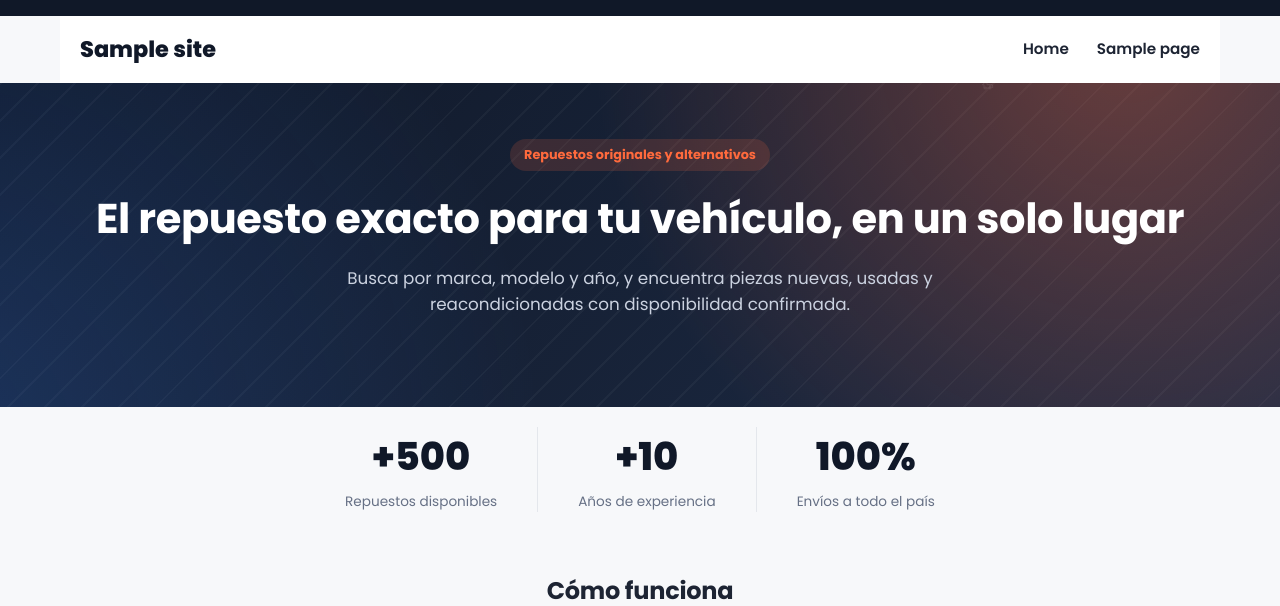
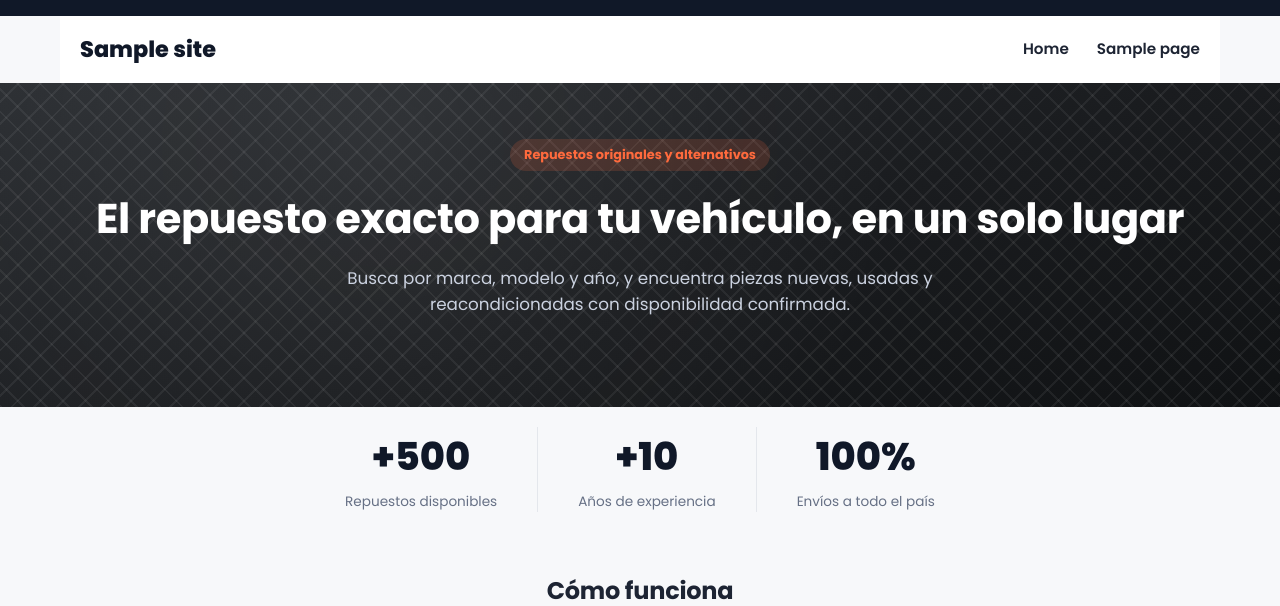
Before and after one commit to enma-21/deafaul, a WordPress theme: template wp-content/themes/m2base-repuestos-theme/front-page.php in a window 1280 px wide. Shown: the top 606 px of the page. Run offline with PHP 8.4 and a stand-in for WordPress, Linux system fonts and the light colour scheme; the site name, menu and one post (Sample post) are stand-ins, and other content is empty; some libraries are stand-ins or nearby versions.

Commit message:
Swap hero and search-box background treatments
The hero now uses a diamond-plate metal texture (matching the
client's logo background) instead of the accent gradient, and the
search box picks up the gradient/pattern the hero used to have —
per client feedback that the hero's look didn't fit the brand.

Co-Authored-By: Claude Sonnet 5 <noreply@anthropic.com>
Claude-Session: https://claude.ai/code/session_01Jr7g6vyZvAPMNerQdyDkg7

```diff
--- a/wp-content/themes/m2base-repuestos-theme/functions.php
+++ b/wp-content/themes/m2base-repuestos-theme/functions.php
@@ -4,7 +4,7 @@ if ( ! defined( 'ABSPATH' ) ) {
 	exit;
 }
 
-define( 'M2BASE_THEME_VERSION', '1.4.1' );
+define( 'M2BASE_THEME_VERSION', '1.5.0' );
 
 function m2base_theme_setup() {
 	add_theme_support( 'title-tag' );
--- a/wp-content/themes/m2base-repuestos-theme/style.css
+++ b/wp-content/themes/m2base-repuestos-theme/style.css
@@ -3,7 +3,7 @@ Theme Name: M2Base Repuestos
 Theme URI: https://testproyect.m2base.com/
 Author: M2Base
 Description: Tema simple y moderno para catálogo de repuestos de vehículos, con buscador en portada y preparado para integrar WooCommerce (Stripe / transferencia bancaria) más adelante.
-Version: 1.4.1
+Version: 1.5.0
 Requires at least: 6.0
 Requires PHP: 7.4
 License: GPLv2 or later
@@ -235,13 +235,13 @@ a {
 	color: var(--m2base-acento);
 }
 
-/* Hero */
+/* Hero: textura de placa metálica (diamond plate), como el fondo del logo */
 .m2base-hero {
 	background:
-		radial-gradient(circle at 88% -15%, rgba(255, 106, 61, 0.35), transparent 45%),
-		radial-gradient(circle at -8% 115%, rgba(59, 130, 246, 0.25), transparent 45%),
-		repeating-linear-gradient(135deg, rgba(255, 255, 255, 0.035) 0 2px, transparent 2px 26px),
-		linear-gradient(135deg, var(--m2base-primario), var(--m2base-primario-suave));
+		repeating-linear-gradient(45deg, rgba(255, 255, 255, 0.06) 0 2px, transparent 2px 16px),
+		repeating-linear-gradient(-45deg, rgba(255, 255, 255, 0.06) 0 2px, transparent 2px 16px),
+		radial-gradient(circle at 30% 20%, rgba(255, 255, 255, 0.06), transparent 55%),
+		linear-gradient(160deg, #2b2e32, #1a1c1f 55%, #101214);
 	color: #fff;
 	padding: 56px 0 90px;
 	position: relative;
```
Also changed, not shown: 2 other files.
